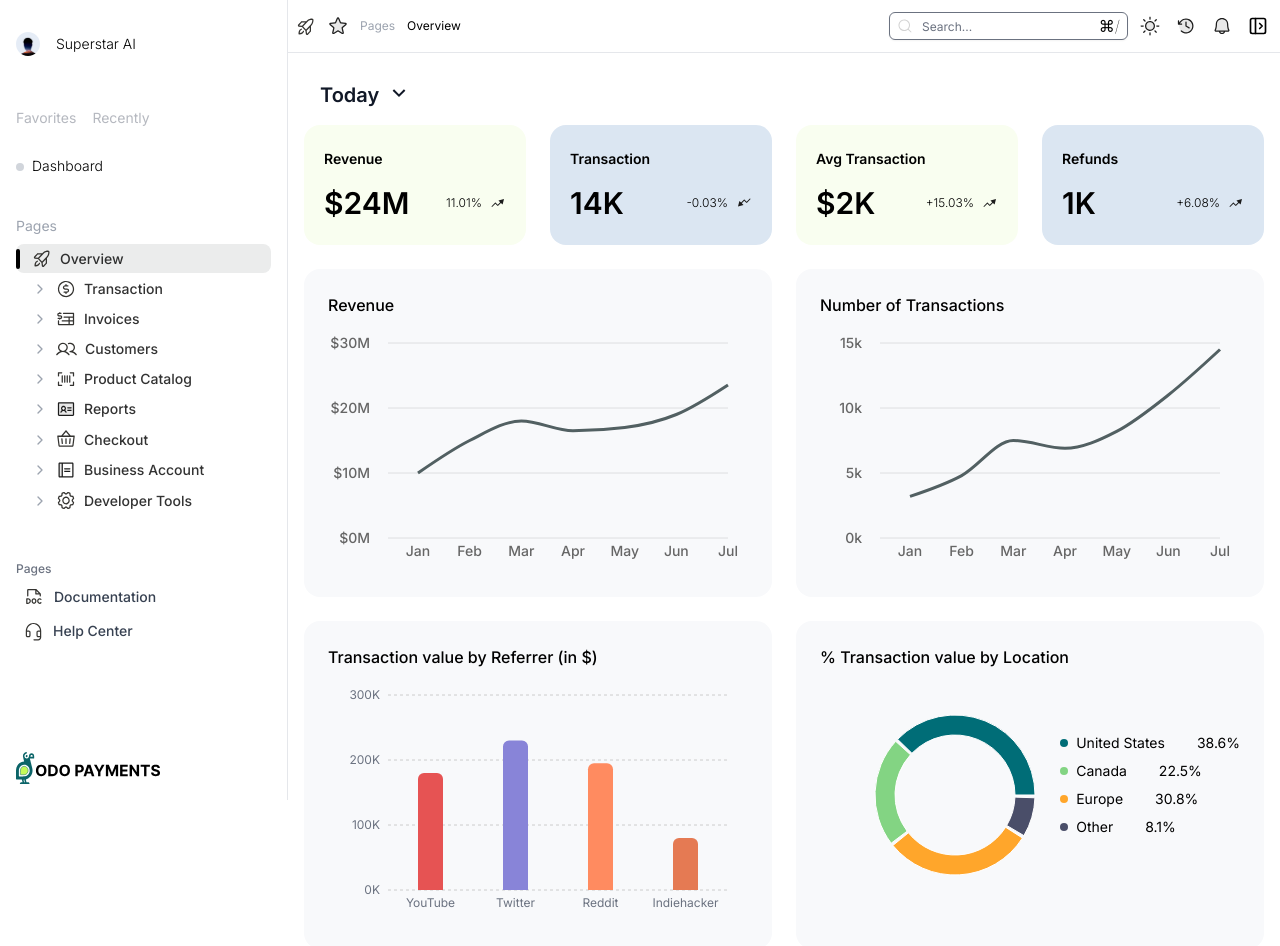
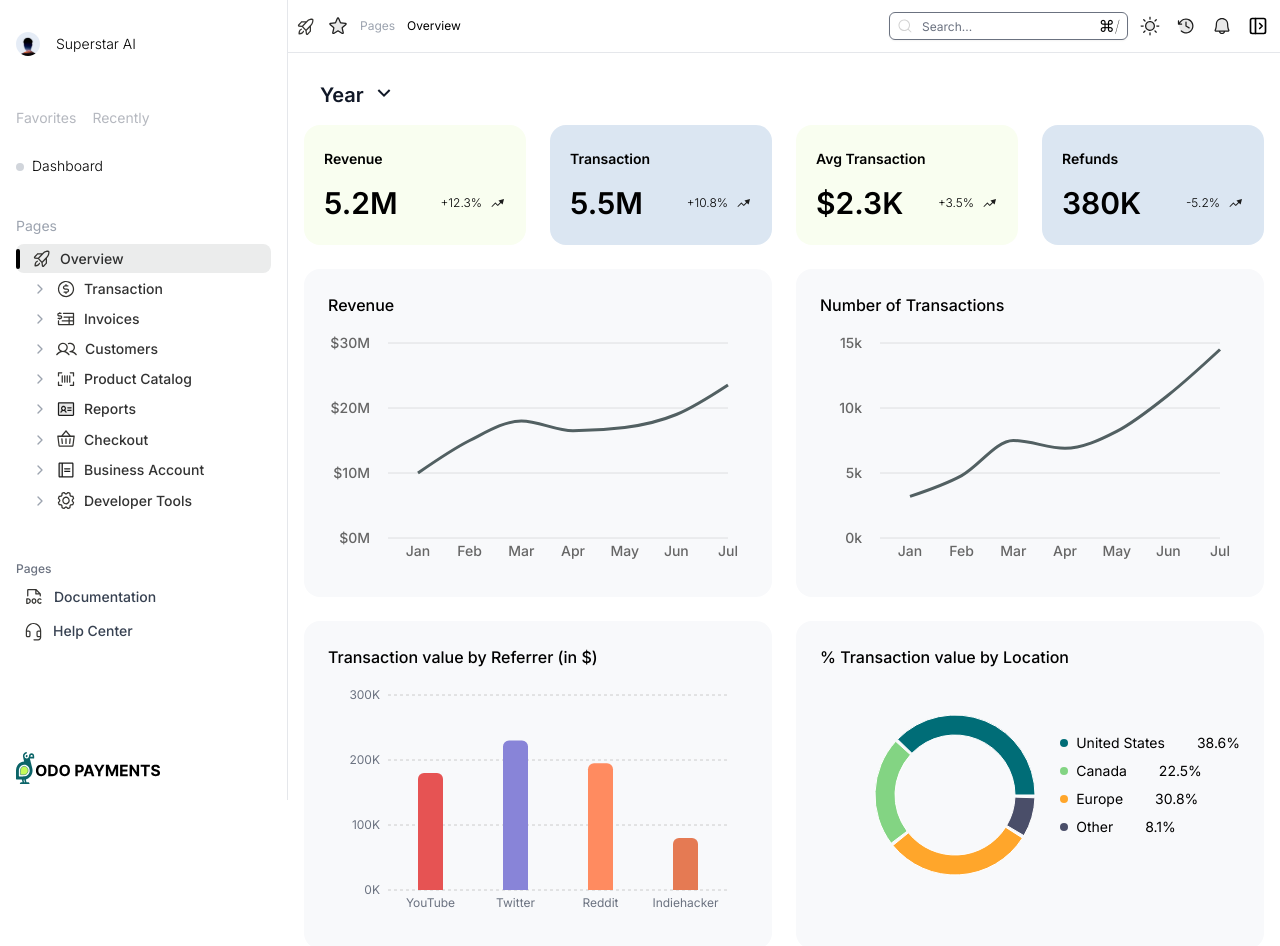
Before and after one commit to PARMESHWARPANWAR/dodo-assignment, a Next.js app: page /overview in a window 1280 px wide. Shown: the top 946 px of the page. Built offline with nearby package versions, Linux system fonts and the light colour scheme.

Commit message:
added filter in transaction table

```diff
--- a/babel.config.js
+++ /dev/null
@@ -1,6 +0,0 @@
-module.exports = {
-  presets: [
-    ['next/babel'],
-    '@babel/preset-typescript',
-  ],
-};
--- a/package.json
+++ b/package.json
@@ -33,6 +33,7 @@
     "@tremor/react": "^3.17.4",
     "clsx": "^2.1.1",
     "date-fns": "^3.6.0",
+    "dayjs": "^1.11.11",
     "lucide-react": "^0.407.0",
     "next": "14.2.3",
     "next-themes": "^0.3.0",
--- a/src/app/(main)/overview/page.tsx
+++ b/src/app/(main)/overview/page.tsx
@@ -5,6 +5,7 @@ import {
   DropdownMenuItem,
   DropdownMenuTrigger
 } from "@/components/Dropdown"
+import { Today, Week, Month, Year, DataSet } from '@/data/overview'
 import DataCard from '@/components/ui/DataCard'
 import RevenueChart from '@/components/ui/RevenueChart'
 import TransactionsBarChart from '@/components/ui/TransactionsBarChart'
@@ -28,11 +29,27 @@ export type KpiEntryExtended = Omit<
   color: string
 }
 
+
 export default function Overview() {
   const [isOpen, setIsOpen] = useState(false);
-  const [selectedValue, setSelectedValue] = useState('Today');
+  const [selectedPeriod, setSelectedPeriod] = useState('Year');
 
-  const options = ['Today', 'Month', 'Year'];
+  const getData = (): DataSet => {
+    switch (selectedPeriod) {
+      case "Today":
+        return Today;
+      case "Week":
+        return Week;
+      case "Month":
+        return Month;
+      case "Year":
+        return Year;
+      default:
+        return Today;
+    }
+  };
+
+  const options = ['Today','Week' ,'Month', 'Year'];
   return (
     <>
       <section>
@@ -40,7 +57,7 @@ export default function Overview() {
           <DropdownMenuTrigger
             className="flex scroll-mt-10 w-32 px-4 text-lg font-semibold text-gray-900 sm:text-xl dark:text-gray-50 mb-4 focus:outline-none"
           >
-            {selectedValue}
+            {selectedPeriod}
             <RiArrowDownSLine
               className={`ml-2 transition-transform duration-200 ${isOpen ? 'rotate-180' : ''}`}
             />
@@ -51,7 +68,7 @@ export default function Overview() {
               <DropdownMenuItem className="focus:outline-none"
                 key={option}
                 onSelect={() => {
-                  setSelectedValue(option);
+                  setSelectedPeriod(option);
                   setIsOpen(false);
                 }}
               >
@@ -61,34 +78,13 @@ export default function Overview() {
           </DropdownMenuContent>
         </DropdownMenu>
         <div className="grid grid-cols-1  md:grid-cols-2 xl:grid-cols-4 gap-6 text-foreground">
-          <DataCard
-            className="bg-[#f9fef0] dark:bg-[#004d40] dark:text-gray-200"
-            label="Revenue"
-            amount="$24M"
-            sublabel="11.01%"
-            growth="positive"
-          />
-          <DataCard
-            className="bg-[#DBE6f2] dark:bg-[#1E3A5F] dark:text-gray-200"
-            label="Transaction"
-            amount="14K"
-            sublabel="-0.03%"
-            growth="negative"
-          />
-          <DataCard
-            className="bg-[#f9fef0] dark:bg-[#004d40] dark:text-gray-200"
-            label="Avg Transaction"
-            amount="$2K"
-            sublabel="+15.03%"
-            growth="positive"
-          />
-          <DataCard
-            className="bg-[#DBE6f2] dark:bg-[#1E3A5F] dark:text-gray-200"
-            label="Refunds"
-            amount="1K"
-            sublabel="+6.08%"
-            growth="positive"
-          />
+          {getData().map((item, index) => (
+            <DataCard
+              key={index}
+              className={index % 2 === 0 ? "bg-[#f9fef0] dark:bg-[#004d40] dark:text-gray-200" : "bg-[#DBE6f2] dark:bg-[#1E3A5F] dark:text-gray-200"}
+              {...item}
+            />
+          ))}
         </div>
 
         <div className="mt-6 w-full h-full grid grid-cols-1 lg:grid-cols-2 gap-6">
--- a/src/assets/icons/GrowthIcon.tsx
+++ b/src/assets/icons/GrowthIcon.tsx
@@ -9,7 +9,7 @@ export function IncreaseIcon() {
     >
       <path
         fillRule="evenodd"
-        clip-rule="evenodd"
+        clipRule="evenodd"
         d="M8.45488 5.60777L14 4L12.6198 9.6061L10.898 7.9532L8.12069 10.8463C8.02641 10.9445 7.89615 11 7.76 11C7.62385 11 7.49359 10.9445 7.39931 10.8463L5.36 8.72199L2.36069 11.8463C2.16946 12.0455 1.85294 12.0519 1.65373 11.8607C1.45453 11.6695 1.44807 11.3529 1.63931 11.1537L4.99931 7.65373C5.09359 7.55552 5.22385 7.5 5.36 7.5C5.49615 7.5 5.62641 7.55552 5.72069 7.65373L7.76 9.77801L10.1766 7.26067L8.45488 5.60777Z"
         fill="#1C1C1C"
         className="dark:fill-white"
@@ -28,7 +28,7 @@ export function DecreaseIcon() {
     >
       <path
         fillRule="evenodd"
-        clip-rule="evenodd"
+        clipRule="evenodd"
         d="M14.3463 3.63931C14.5455 3.83054 14.5519 4.14706 14.3607 4.34627L11.0007 7.84627C10.9064 7.94448 10.7761 8 10.64 8C10.5039 8 10.3736 7.94448 10.2793 7.84627L8.24 5.72199L5.82335 8.23933L7.54513 9.89223L2 11.5L3.38019 5.8939L5.10197 7.5468L7.87931 4.65373C7.97359 4.55552 8.10385 4.5 8.24 4.5C8.37615 4.5 8.50641 4.55552 8.60069 4.65373L10.64 6.77801L13.6393 3.65373C13.8305 3.45453 14.1471 3.44807 14.3463 3.63931Z"
         fill="#1C1C1C"
         className="dark:fill-white"
--- /dev/null
+++ b/src/data/overview.ts
@@ -0,0 +1,154 @@
+
+type DataItem = {
+    label: string;
+    amount: string;
+    sublabel: string;
+    growth: "positive" | "negative";
+};
+
+export type DataSet = DataItem[];
+
+export const Today: DataSet = [
+    {
+        label: "Revenue",
+        amount: "14K",
+        sublabel: "-0.03%",
+        growth: "negative"
+    },
+    {
+        label: "Transaction",
+        amount: "14K",
+        sublabel: "-0.03%",
+        growth: "negative",
+    },
+    {
+        label: "Avg Transaction",
+        amount: "$2K",
+        sublabel: "+15.03%",
+        growth: "positive",
+    },
+    {
+        label: "Refunds",
+        amount: "1K",
+        sublabel: "+6.08%",
+        growth: "positive",
+    }
+];
+
+export const Week: DataSet = [
+    {
+        label: "Revenue",
+        amount: "98K",
+        sublabel: "+2.5%",
+        growth: "positive"
+    },
+    {
+        label: "Transaction",
+        amount: "102K",
+        sublabel: "+1.8%",
+        growth: "positive",
+    },
+    {
+        label: "Avg Transaction",
+        amount: "$1.9K",
+        sublabel: "-0.5%",
+        growth: "negative",
+    },
+    {
+        label: "Refunds",
+        amount: "7K",
+        sublabel: "-3.2%",
+        growth: "positive",
+    }
+];
+
+export const Month: DataSet = [
+    {
+        label: "Revenue",
+        amount: "420K",
+        sublabel: "+5.7%",
+        growth: "positive"
+    },
+    {
+        label: "Transaction",
+        amount: "450K",
+        sublabel: "+4.2%",
+        growth: "positive",
+    },
+    {
+        label: "Avg Transaction",
+        amount: "$2.1K",
+        sublabel: "+1.4%",
+        growth: "positive",
+    },
+    {
+        label: "Refunds",
+        amount: "30K",
+        sublabel: "-1.8%",
+        growth: "positive",
+    }
+];
+
+export const Year: DataSet = [
+    {
+        label: "Revenue",
+        amount: "5.2M",
+        sublabel: "+12.3%",
+        growth: "positive"
+    },
+    {
+        label: "Transaction",
+        amount: "5.5M",
+        sublabel: "+10.8%",
+        growth: "positive",
+    },
+    {
+        label: "Avg Transaction",
+        amount: "$2.3K",
+        sublabel: "+3.5%",
+        growth: "positive",
+    },
+    {
+        label: "Refunds",
+        amount: "380K",
+        sublabel: "-5.2%",
+        growth: "positive",
+    }
+];
+
+
+export interface RecentTransactionType {
+    userName: string;
+    region: string;
+    status: string;
+    amount: number;
+    time: string;
+}
+
+export function fetchTransactionData(count: number): RecentTransactionType[] {
+    const regions = ['North America', 'Europe', 'Asia', 'South America', 'Africa', 'Oceania'];
+    const statuses = ['Completed', 'Pending', 'Failed', 'Processing'];
+    const firstNames = ['John', 'Jane', 'Mike', 'Emily', 'David', 'Sarah', 'Alex', 'Olivia'];
+    const lastNames = ['Smith', 'Johnson', 'Williams', 'Brown', 'Jones', 'Garcia', 'Miller', 'Davis'];
+
+    const transactions: RecentTransactionType[] = [];
+
+    for (let i = 0; i < count; i++) {
+        const firstName = firstNames[Math.floor(Math.random() * firstNames.length)];
+        const lastName = lastNames[Math.floor(Math.random() * lastNames.length)];
+        const userName = `${firstName} ${lastName}`;
+
+        const amount = parseFloat((Math.random() * 10000 + 10).toFixed(2));
+        const date = new Date(Date.now() - Math.floor(Math.random() * 4*12*30 * 24 * 60 * 60 * 1000)); // Random date within last 4 years
+
+        transactions.push({
+            userName: userName,
+            region: regions[Math.floor(Math.random() * regions.length)],
+            status: statuses[Math.floor(Math.random() * statuses.length)],
+            amount: amount,
+            time: date.toISOString(),
+        });
+    }
+
+    return transactions;
+}
```
Also changed, not shown: src/app/(main)/transaction/overview/page.tsx (+118 -107 lines), 1 other file (tests, documents, lock files or other folders).
